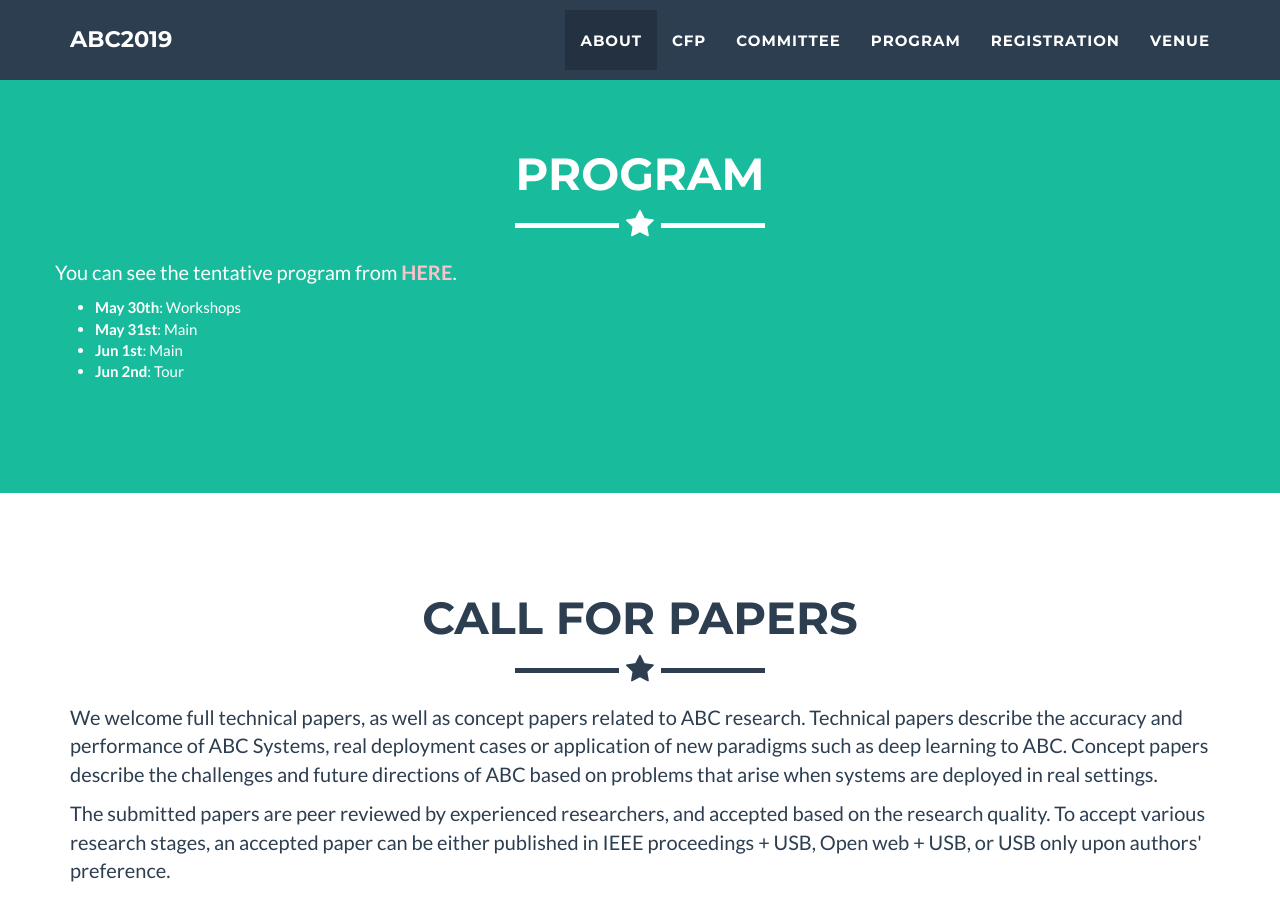
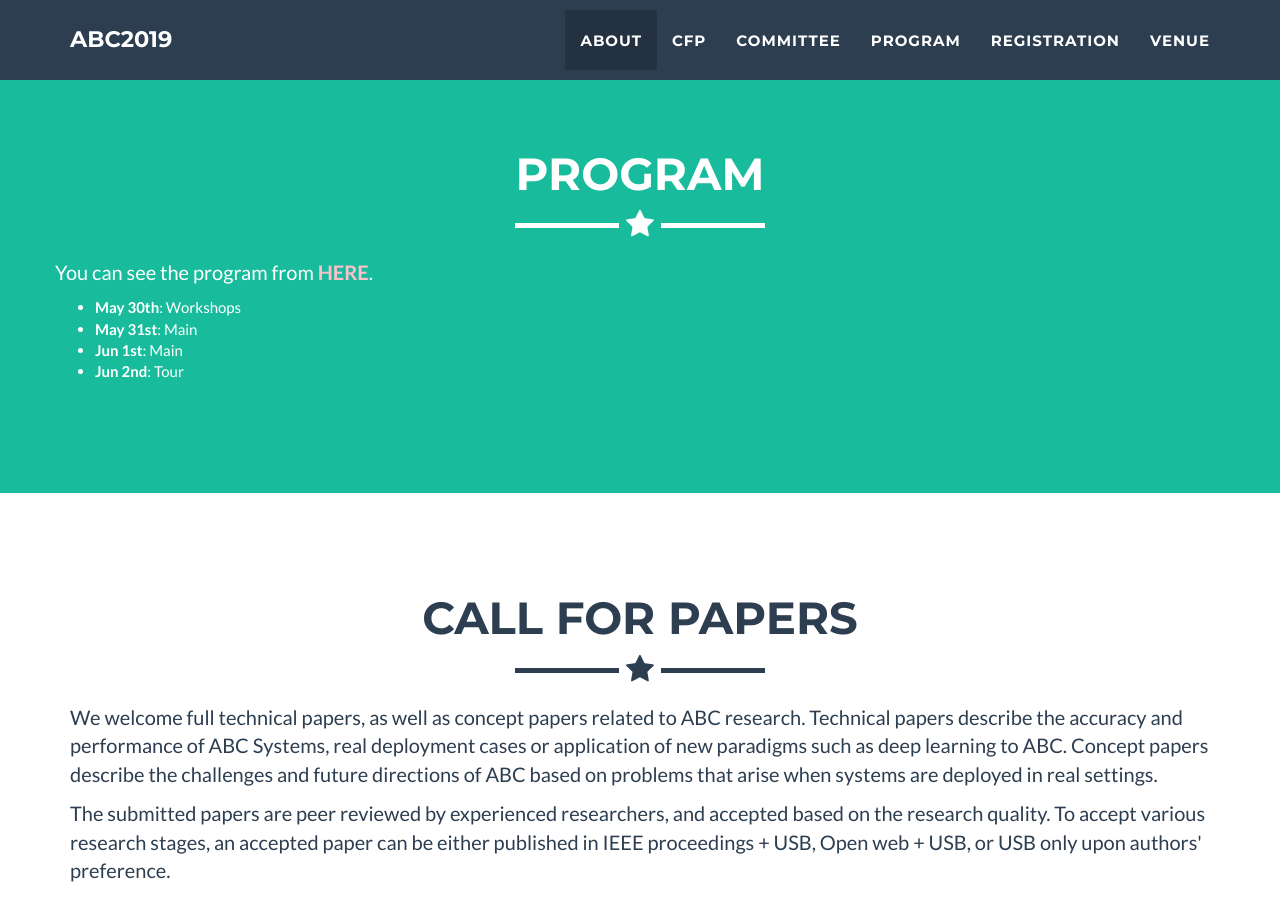
Before and after one commit to abc-research/2019, a Jekyll site: the page built from index.html, in a window 1280 px wide and 900 px high, scrolled down 1338 px. Built offline with Jekyll 4.4.1, drawn with Linux system fonts in a browser that asks for light colours.

Commit message:
Update program.html

```diff
--- a/_includes/program.html
+++ b/_includes/program.html
@@ -8,8 +8,8 @@
                 </div>
             </div>
             <div class="row">
-              <p>You can see the tentative program from
-               <a href="https://docs.google.com/spreadsheets/d/1bvzDNbgCdK5v_SdR7Y-63Q_LpK7pnvnAlwhDw5FLCcg/edit?usp=sharing">
+              <p>You can see the program from
+               <a href="http://cennser.org/ICIEV/program.pdf">
                 <b style="color:pink">HERE</b></a>.
               </p>
               <ul>
```
